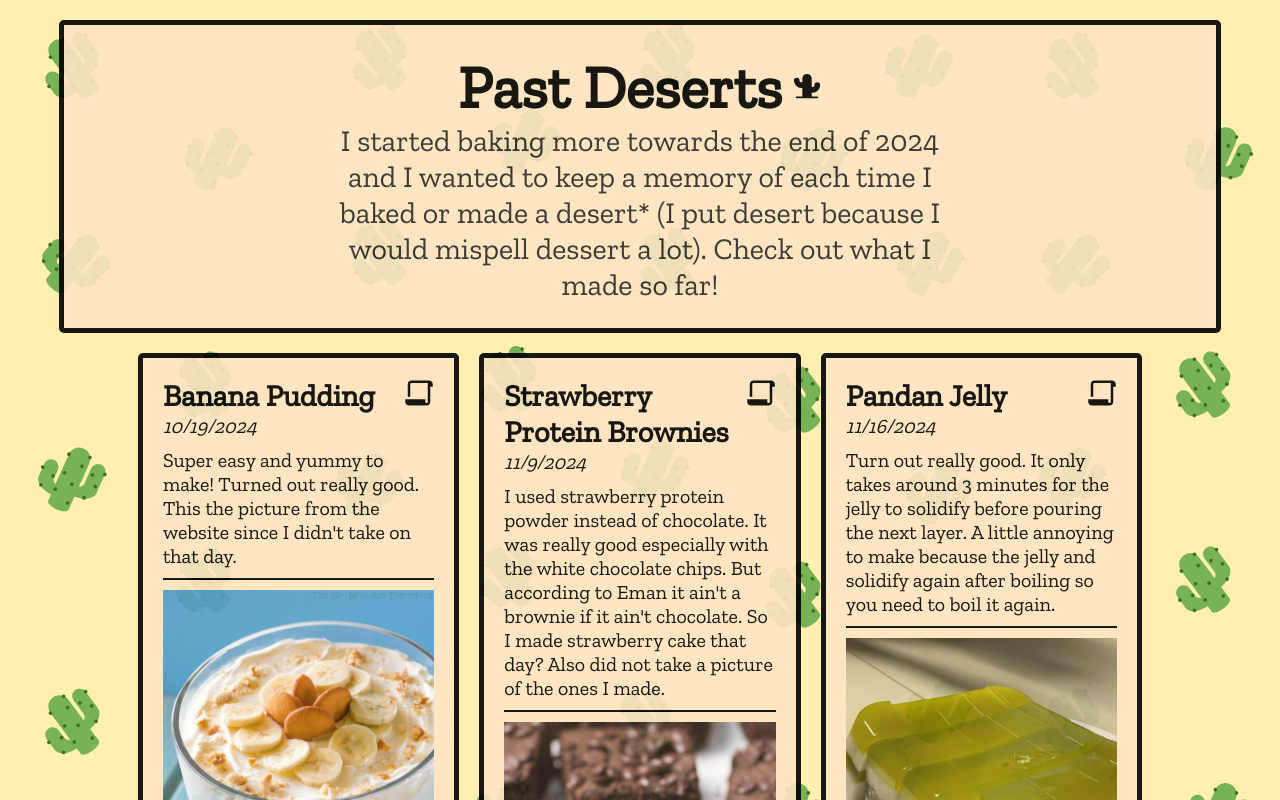
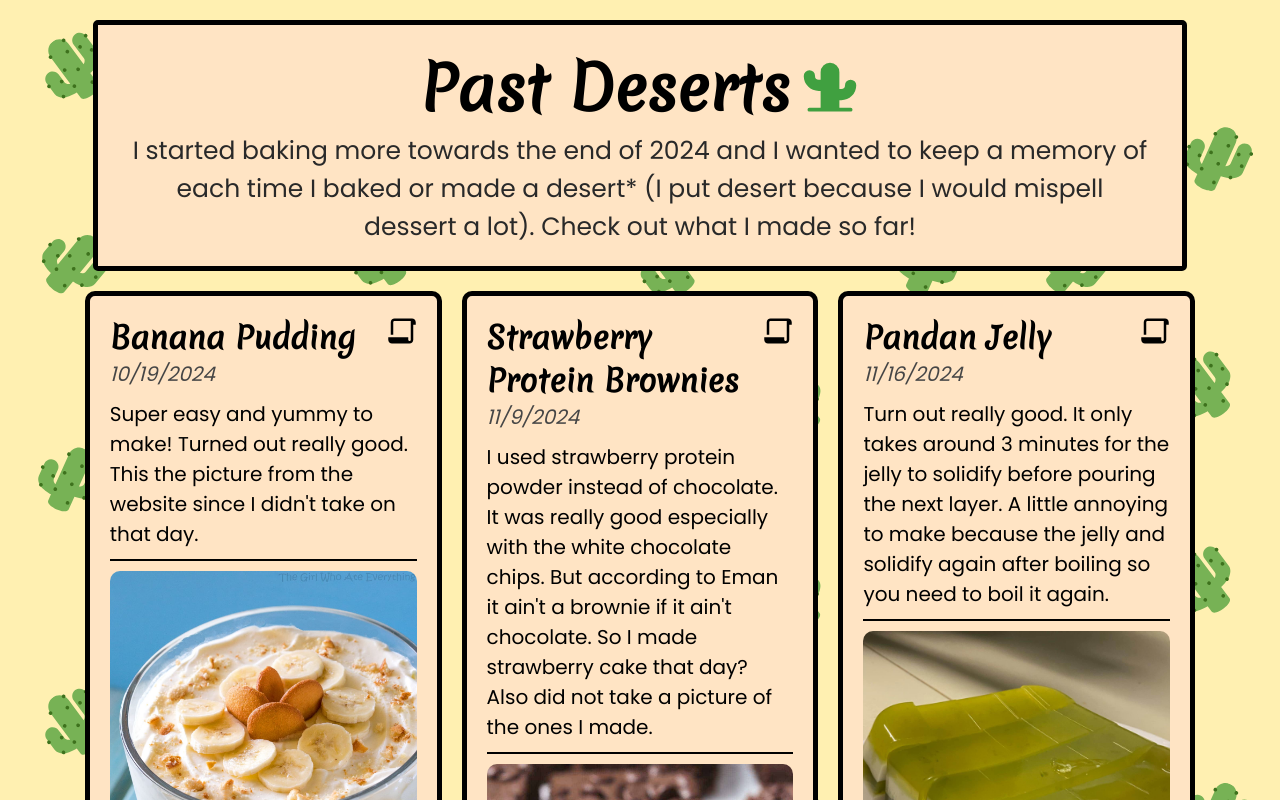
Before and after one commit to pauleenaphan/past-deserts, a React (Vite) app: page / in a window 1280 px wide. Shown: the top 800 px of the page. Built offline with nearby package versions, Linux system fonts and the light colour scheme.

Commit message:
added ube cheesecake, changed font

```diff
--- a/index.html
+++ b/index.html
@@ -2,8 +2,8 @@
 <html lang="en">
   <head>
     <meta charset="UTF-8" />
-    <link rel="icon" type="image/svg+xml" href="/vite.svg" />
-    <link href="https://fonts.googleapis.com/css2?family=Zilla+Slab&display=swap" rel="stylesheet">
+    <link rel="icon" type="image/svg+xml" href="/src/assets/cactusIcon.png" />
+    <link href="https://fonts.googleapis.com/css2?family=Merienda&family=Poppins:wght@300;400&display=swap" rel="stylesheet">
 
 
     <meta name="viewport" content="width=device-width, initial-scale=1.0" />
--- a/src/App.css
+++ b/src/App.css
@@ -1,5 +1,4 @@
 *{
     padding: 0px;
     margin: 0px;
-    font-family: 'Zilla Slab', serif;
 }
--- a/src/data/recipes.ts
+++ b/src/data/recipes.ts
@@ -4,6 +4,7 @@ import pandanjelly from "../assets/recipeImgs/pandanjelly.jpg";
 import blueberrycheese from "../assets/recipeImgs/blueberrycheesecake.jpg";
 import ubebrown from "../assets/recipeImgs/ubebronwnies.jpg";
 import tresleches from "../assets/recipeImgs/tresleches.jpg";
+import ubecheese from "../assets/recipeImgs/ubecheesecake.jpg";
 
 export const recipesData = [
     {
@@ -47,5 +48,12 @@ export const recipesData = [
         "date": "1/5/2024",
         "img": tresleches,
         "link": "https://www.allrecipes.com/recipe/7399/tres-leches-milk-cake/"
+    },
+    {
+        "name": "Mini Ube Cheesecake",
+        "description": "Ube is soo good. The cheesecakes were cracked because I didn't use a water bath but it still turned out pretty good. Probably use less sour cream next time since the taste is strong. Full recipe could make around 20-25 cups.",
+        "date": "1/17/2024",
+        "img": ubecheese,
+        "link": "https://theunlikelybaker.com/ube-cheesecake-video/"
     }
 ]
--- a/src/styles/Home.css
+++ b/src/styles/Home.css
@@ -1,13 +1,7 @@
-/* #newMemoryBtn{
-    background-color: rgb(63, 197, 221);
-    border: none;
-    cursor: pointer;
-    opacity: 0;
+:root {
+    --headingFont: 'Merienda', cursive;
+    --bodyFont: 'Poppins', sans-serif;
 }
-
-.newMemForm{
-    background-color: white;
-} */
 
 .homePage {
     background-image: url("../assets/desertBackground.png"); /* Replace with the correct path to your image */
@@ -19,17 +13,17 @@
 .homePage header{
     text-align: center;
     font-size: 30px;
-    padding: 2% 20%;
+    padding: 20px 30px;
     background-color: bisque;
-    opacity: 0.9;
-    width: 50%;
+    width: 80%;
     margin: 0 auto;
     border: 5px solid;
     border-radius: 5px;
 }
 
 .homePage header h1{
-    color:rgb(0, 0, 0);
+    color: black;
+    font-family: var(--headingFont);
 }
 
 .homePage .titleIcon{
@@ -37,18 +31,21 @@
     align-items: center;
     justify-content: center;
     gap: 10px;
+
 }
 
-#cactusIcon{
-    font-size: 50px;
+.cactusIcon{
+    font-size: 60px;
+    color: rgb(64, 160, 64);
 }
 
 .homePage header p{
     color: rgb(41, 41, 41);
+    font-family: var(--bodyFont);
+    font-size: 25px;
 }
 
 .allMemoriesContainer{
-    /* background-color: pink; */
     display: flex;
     padding: 20px 50px 50px;
     gap: 20px;
@@ -67,23 +64,22 @@
     .homePage header p{
         font-size: 18px;
     }
-
 }
 
 .memoryContainer{
     padding: 20px;
-    border-radius: 5px;
-    width: 23%;
+    border-radius: 10px;
+    width: 26%;
     background-color: bisque;
-    opacity: 0.9;
     border: 5px solid;
+    height: fit-content;
 }
 
 .recipeTitleLink{
     display: flex;
-    /* align-items: center; */
     justify-content: space-between;
     font-size: 20px;
+    font-family: var(--headingFont);
 }
 
 #linkIcon{
@@ -97,15 +93,19 @@
 
 .memoryDate{
     font-style: italic;
+    color: rgb(70, 70, 70);
+    font-family: var(--bodyFont);
 }
 
 .memoryNotes{
     font-size: 20px;
     margin: 10px 0px;
+    font-family: var(--bodyFont);
 }
 
 img{
     width: 100% !important;
+    border-radius: 10px;
 }
 
 .line{
```
Also changed, not shown: src/firebase/firebaseConfig.ts (deleted, +0 -22 lines), src/firebase/firebaseUtils.tsx (deleted, +0 -60 lines), src/assets/cactusIcon.png (added), 1 other file (tests, documents, lock files or other folders).
